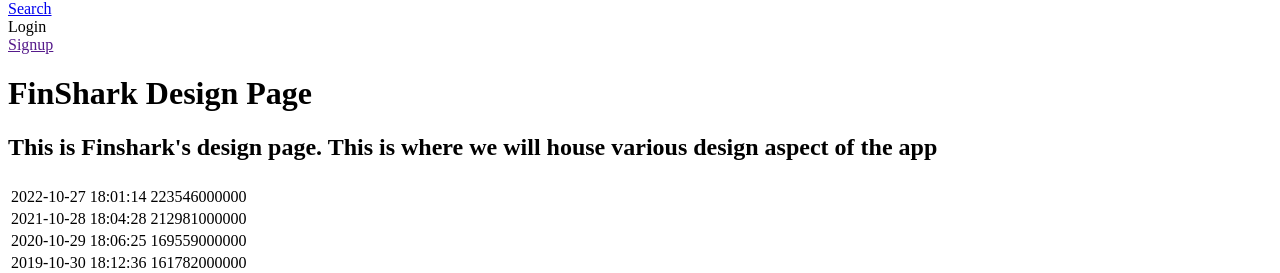
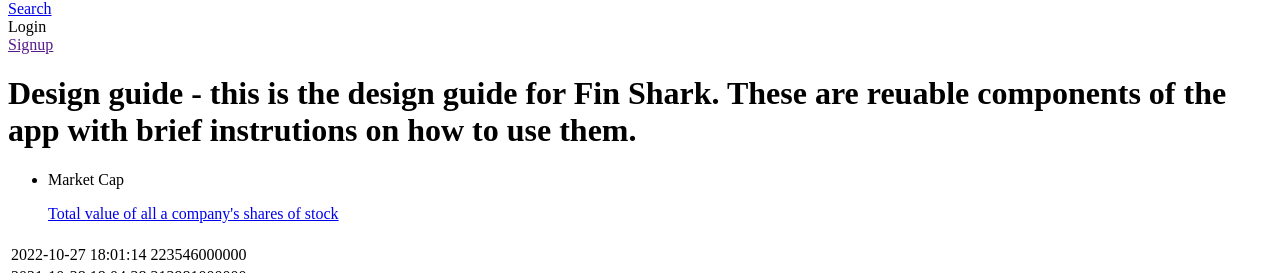
Before and after one commit to ChienPrivate/FinSharkCourse, a React (Create React App) app in the folder frontend/: page /design-guide in a window 1280 px wide. Shown: the part 312-585 px from the top of the page. Built offline with nearby package versions, Linux system fonts and the light colour scheme.

Commit message:
get company profile and display it on company dashboard

```diff
--- a/frontend/src/Components/CompanyDashboard/CompanyDashboard.tsx
+++ b/frontend/src/Components/CompanyDashboard/CompanyDashboard.tsx
@@ -3,9 +3,10 @@
 
 type Props = {
     children: React.ReactNode;
+    ticker: string;
 }
 
-const CompanyDashboard = ({children}: Props) => {
+const CompanyDashboard = ({children, ticker}: Props) => {
   return (
     <div className="relative md:ml-64 bg-blueGray-100 w-full">
         <div className="relative pt-20 pb-32 bg-lightBlue-500">
@@ -15,7 +16,7 @@
                         {children}
                     </div>
                     <div className="flex flex-wrap">
-                        {<Outlet />}
+                        {<Outlet context={ticker}/>}
                     </div>
                 </div>
             </div>
--- a/frontend/src/Components/CompanyProfile/CompanyProfile.tsx
+++ b/frontend/src/Components/CompanyProfile/CompanyProfile.tsx
@@ -1,10 +1,92 @@
-import React from 'react'
+import React, { useEffect, useState } from 'react'
+import { CompanyKeyMetrics } from '../../company';
+import { useOutletContext } from 'react-router-dom';
+import { getKeyMetrics } from '../../api';
+import RatioList from '../RatioList/RatioList';
 
 type Props = {}
 
+const tableConfig = [
+  {
+    label: "Market Cap",
+    render: (company: CompanyKeyMetrics) => company.marketCapTTM,
+    subTitle: "Total value of all a company's shares of stock",
+  },
+  {
+    label: "Current Ratio",
+    render: (company: CompanyKeyMetrics) => company.currentRatioTTM,
+    subTitle:
+      "Measures the companies ability to pay short term debt obligations",
+  },
+  {
+    label: "Return On Equity",
+    render: (company: CompanyKeyMetrics) => company.roeTTM,
+    subTitle:
+      "Return on equity is the measure of a company's net income divided by its shareholder's equity",
+  },
+  {
+    label: "Return On Assets",
+    render: (company: CompanyKeyMetrics) => company.returnOnTangibleAssetsTTM,
+    subTitle:
+      "Return on assets is the measure of how effective a company is using its assets",
+  },
+  {
+    label: "Free Cashflow Per Share",
+    render: (company: CompanyKeyMetrics) => company.freeCashFlowPerShareTTM,
+    subTitle:
+      "Return on assets is the measure of how effective a company is using its assets",
+  },
+  {
+    label: "Book Value Per Share TTM",
+    render: (company: CompanyKeyMetrics) => company.bookValuePerShareTTM,
+    subTitle:
+      "Book value per share indicates a firm's net asset value (total assets - total liabilities) on per share basis",
+  },
+  {
+    label: "Divdend Yield TTM",
+    render: (company: CompanyKeyMetrics) => company.dividendYieldTTM,
+    subTitle: "Shows how much a company pays each year relative to stock price",
+  },
+  {
+    label: "Capex Per Share TTM",
+    render: (company: CompanyKeyMetrics) => company.capexPerShareTTM,
+    subTitle:
+      "Capex is used by a company to aquire, upgrade, and maintain physical assets",
+  },
+  {
+    label: "Graham Number",
+    render: (company: CompanyKeyMetrics) => company.grahamNumberTTM,
+    subTitle:
+      "This is the upperbouind of the price range that a defensive investor should pay for a stock",
+  },
+  {
+    label: "PE Ratio",
+    render: (company: CompanyKeyMetrics) => company.peRatioTTM,
+    subTitle:
+      "This is the upperbouind of the price range that a defensive investor should pay for a stock",
+  },
+];
+
 const CompanyProfile = (props: Props) => {
+  const ticker = useOutletContext<string>();
+  const [companyData, setCompanyData] = useState<CompanyKeyMetrics>();
+  useEffect(() => {
+    const getCompanyKeyMetrics = async () =>{
+      const value = await getKeyMetrics(ticker);
+      setCompanyData(value?.data[0]);
+    };
+    getCompanyKeyMetrics();
+  }, []);
   return (
-    <div>CompanyProfile</div>
+    <>
+      {companyData ? (
+        <RatioList data={companyData} config={tableConfig} />
+      ): (
+        <div>
+          Loading...
+        </div>
+      )}
+    </>
   )
 }
 
--- /dev/null
+++ b/frontend/src/Components/RatioList/RatioList.tsx
@@ -0,0 +1,47 @@
+import React from 'react'
+import { TestDataCompany } from '../Table/TestData'
+
+type Props = {
+    config: any;
+    data: any;
+};
+
+const RatioList = ({ config, data }: Props) => {
+    const renderedCells = config.map((row: any, index: number) => {
+        return (
+          <li key={index} className="py-6 sm:py-6">
+            <div className="flex items-center space-x-4">
+              <div className="flex-1 min-w-0">
+                <p className="text-sm font-medium text-gray-900 truncate">
+                  {row.label}
+                </p>
+                <p className="text-sm text-gray-500 truncate">
+                  <a
+                    href="/cdn-cgi/l/email-protection"
+                    className="__cf_email__"
+                    data-cfemail="17727a767e7b57607e7973646372653974787a"
+                  >
+                    {row.subTitle && row.subTitle}
+                  </a>
+                </p>
+              </div>
+              <div className="inline-flex items-center text-base font-semibold text-gray-900">
+                {row.render(data)}
+              </div>
+            </div>
+          </li>
+        );
+      });
+
+
+
+  return (
+    <div className="bg-white shadow rounded-lg ml-4 mt-4 mb-4 p-4 sm:p-6 h-full">
+        <ul className="divide-y divide-gray-200">
+            {renderedCells}
+        </ul>
+    </div>
+  )
+}
+
+export default RatioList
--- a/frontend/src/Pages/CompanyPage/CompanyPage.tsx
+++ b/frontend/src/Pages/CompanyPage/CompanyPage.tsx
@@ -27,7 +27,7 @@
 
           <Sidebar />
 
-          <CompanyDashboard>
+          <CompanyDashboard ticker={ticker!}>
             <Tile title='Company Name' subTitle={company.companyName} />
           </CompanyDashboard>
 
--- /dev/null
+++ b/frontend/src/Pages/DesignGuide/DesignGuide.tsx
@@ -0,0 +1,34 @@
+import React from 'react'
+import RatioList from '../../Components/RatioList/RatioList'
+import Table from '../../Components/Table/Table'
+import { testIncomeStatementData } from '../../Components/Table/TestData'
+import { config } from 'dotenv'
+
+type Props = {}
+
+const tableConfig = [
+  {
+    label : "Market Cap",
+    render : (company: any) => company.marketCapTTM,
+    subTitle : "Total value of all a company's shares of stock",
+  }
+]
+
+const DesignGuide = (props: Props) => {
+  return (
+    <>
+        <h1>
+            Design guide - this is the design guide for Fin Shark. These are reuable
+            components of the app with brief instrutions on how to use them.
+        </h1>
+        <RatioList data={testIncomeStatementData} config={tableConfig}/>
+        <Table />
+        <h3>
+            Table - Table take in a configuration object and company data as
+            params. Use the config to style your table.
+        </h3>
+    </>
+  )
+}
+
+export default DesignGuide
--- a/frontend/src/Routes/Routes.tsx
+++ b/frontend/src/Routes/Routes.tsx
@@ -6,6 +6,7 @@
 import CompanyProfile from "../Components/CompanyProfile/CompanyProfile";
 import IncomeStatement from "../Components/IncomeStatement/IncomeStatement";
 import DesignPage from "../Pages/DesignPage/DesignPage";
+import DesignGuide from "../Pages/DesignGuide/DesignGuide";
 
 
 export const router = createBrowserRouter([
@@ -15,7 +16,7 @@
         children: [
             {path: "", element:  <HomePage />},
             {path: "search", element:  <SearchPage />},
-            {path: "design-guide", element:  <DesignPage />},
+            {path: "design-guide", element:  <DesignGuide />},
             {path: "company/:ticker",
                 element:  <CompanyPage />,
                 children: [
--- a/frontend/src/api.tsx
+++ b/frontend/src/api.tsx
@@ -1,5 +1,5 @@
 import axios from "axios";
-import { CompanyProfile, CompanySearch } from "./company";
+import { CompanyKeyMetrics, CompanyProfile, CompanySearch } from "./company";
 
 interface SearchResponse{
     data: CompanySearch[];
@@ -36,3 +36,16 @@
         console.log("error message from API: ", error.message);
     }
 }
+
+export const getKeyMetrics = async (query: string) => {
+    try{
+        const data = axios.get<CompanyKeyMetrics[]>(
+            `https://financialmodelingprep.com/api/v3/key-metrics-ttm/${query}?apikey=${process.env.REACT_APP_API_KEY}`
+        );
+        return data;
+    }
+    catch(error: any)
+    {
+        console.log("error message: ", error.message);
+    }
+}
```
Also changed, not shown: frontend/src/company.d.ts (+63 -0 lines), frontend/src/Components/RatioList/RatioList.css (added), frontend/src/Pages/DesignGuide/DesignGuide.css (added).
